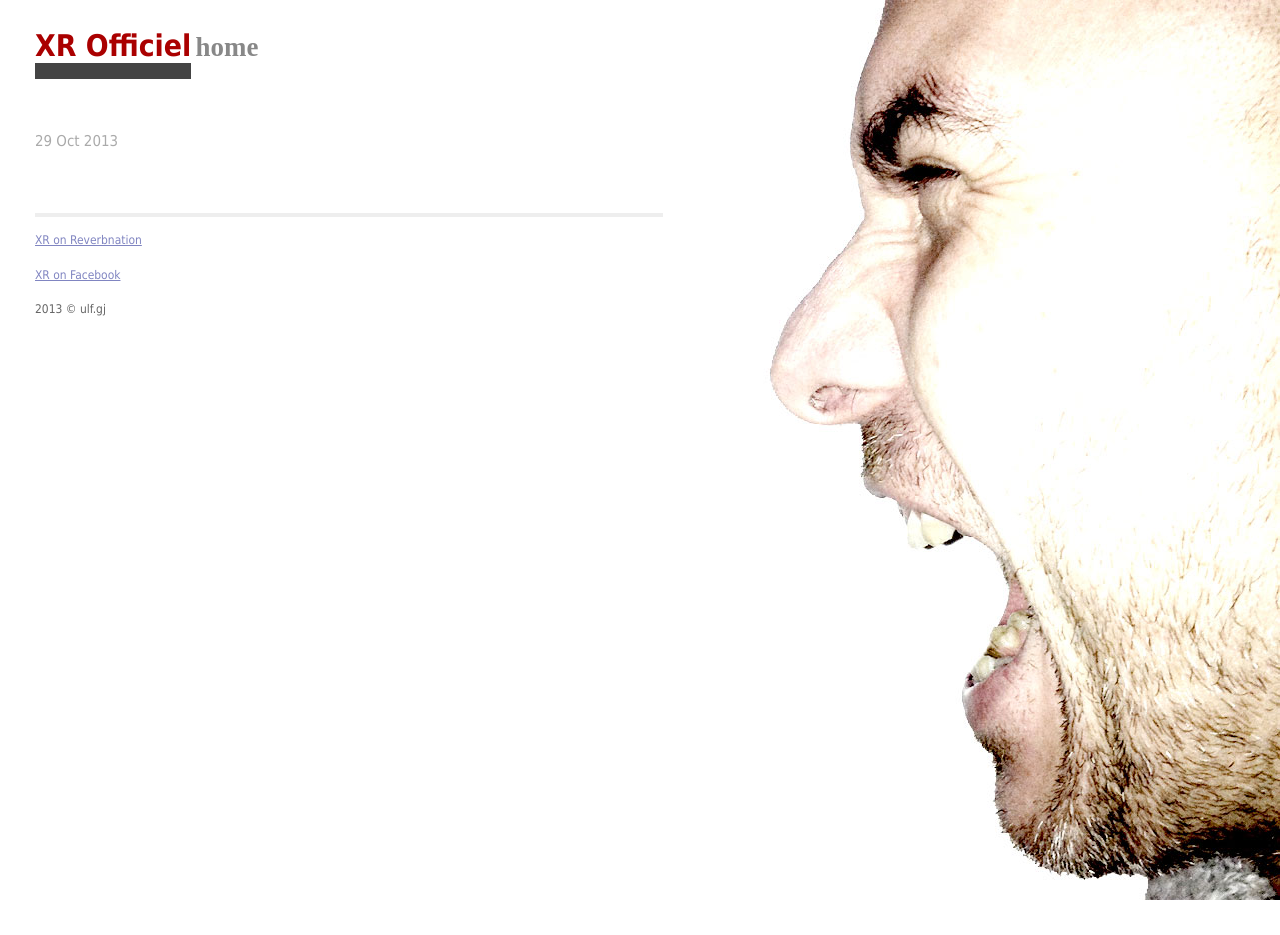
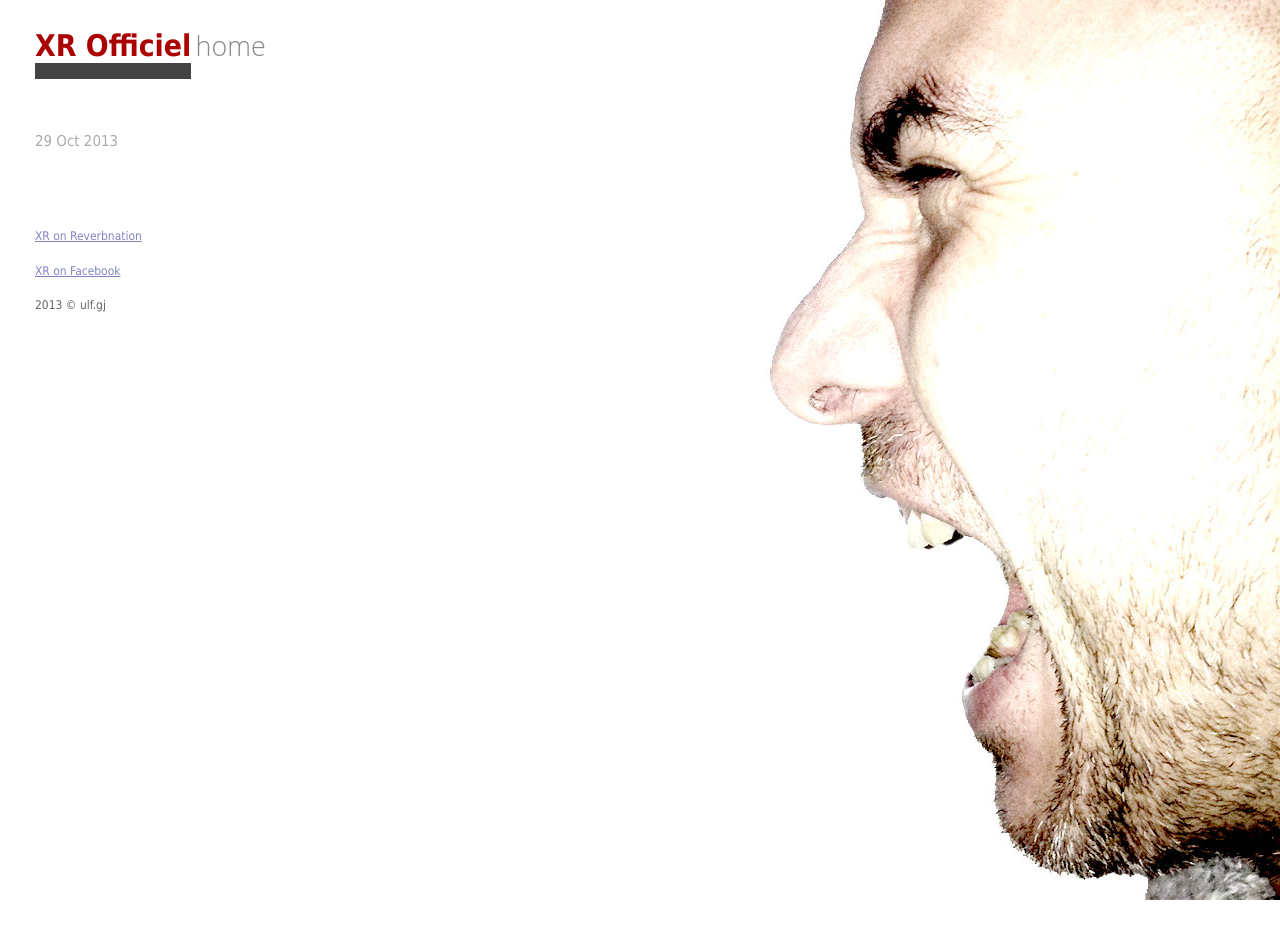
Before and after one commit to ulfgj/ulfgj.github.io, a Jekyll site: the page built from _posts/2013-10-29-3rd-post.md, in a window 1280 px wide. Built offline with Jekyll 4.4.1, drawn with Linux system fonts in a browser that asks for light colours; Markdown is read by kramdown in place of the engine named in the settings.

Commit message:
changed menu item font

```diff
--- a/css/italian_fashion.css
+++ b/css/italian_fashion.css
@@ -11,16 +11,21 @@
   margin: 35px 0 auto 35px;
 }
 
-/* nav */
+/* this is actually the nav items... could be `nav a` */
 .site .header a.extra {
   color: #888;
   font-size: 180%;
+  font-weight: 300;
   margin-left: 0;
   margin-right: 20px;
-  font-family: 'Domine', serif;
+  font-family: 'Open Sans', serif;
 
 }
 
+.site .footer {
+  border-top: none;
+
+}
 .title a {
   text-indent: 100%;
   white-space: nowrap;
```
Also changed, not shown: _layouts/italian_fashion.html (+4 -3 lines).
